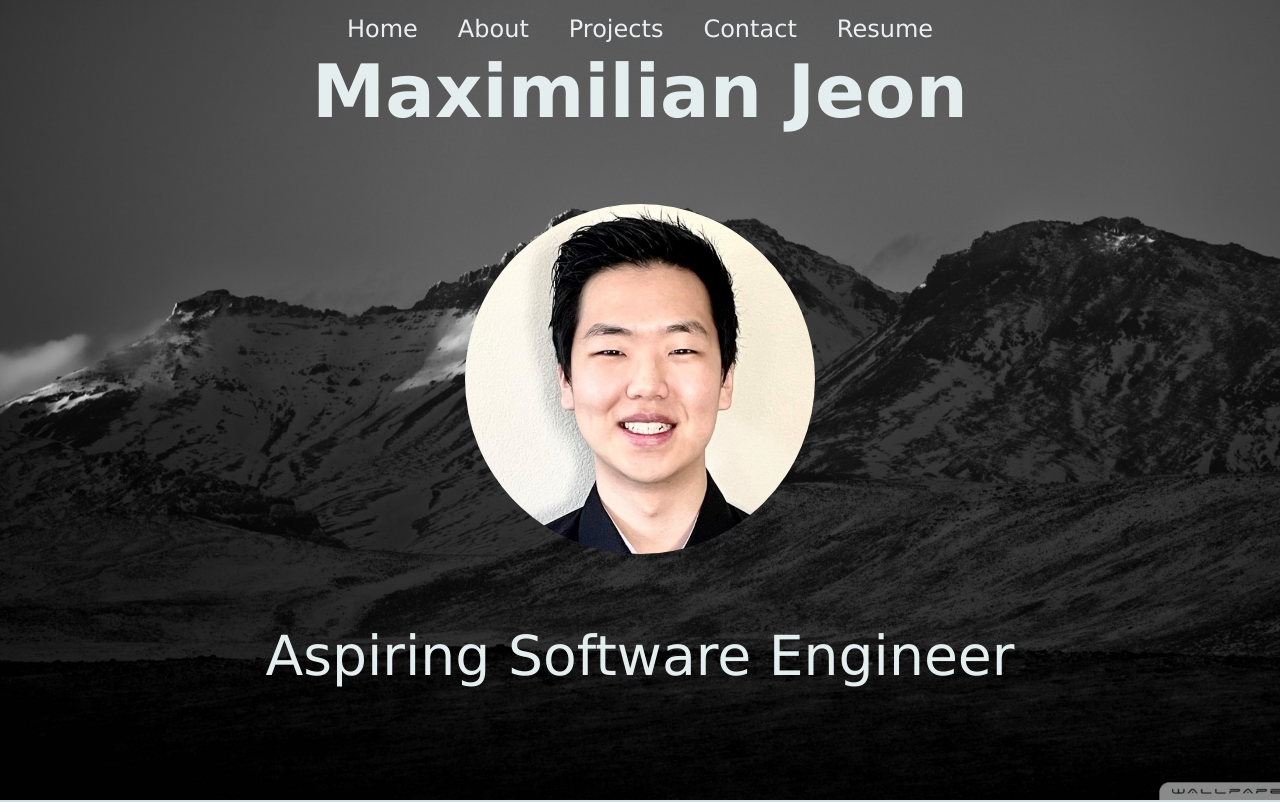
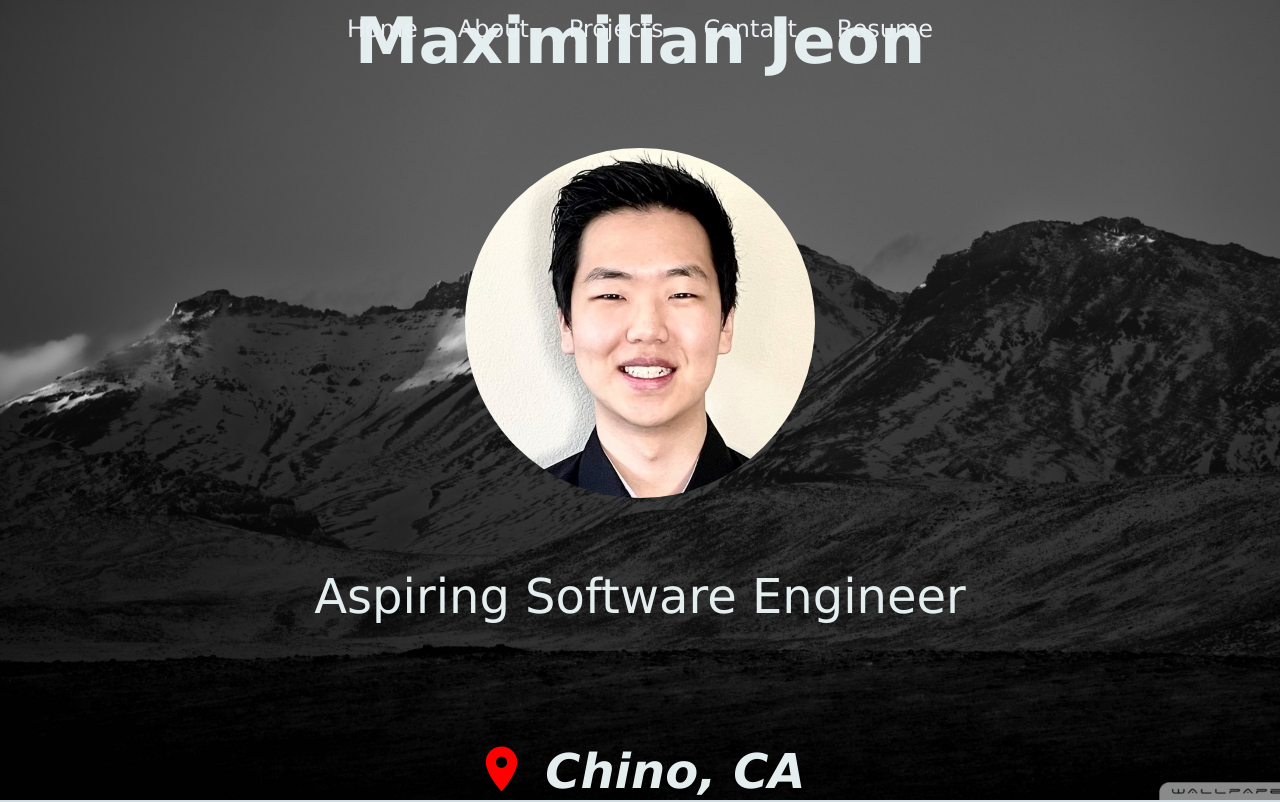
Before and after one commit to maxjeon97/personalSite, a plain HTML site: page index.html in a window 1280 px wide. Shown: the top 802 px of the page. Drawn offline with Linux system fonts and the light colour scheme.

Commit message:
some more changes

```diff
--- a/index.html
+++ b/index.html
@@ -24,7 +24,7 @@
         <h1 style="margin-bottom: 70px; font-weight: 600;">Maximilian Jeon</h1>
         <img src="PassportPhoto.JPEG" alt="Photo" class="photo">
         <h2 style="margin-top: 70px; font-weight: 500;">Aspiring Software Engineer</h2>
-        <h2 style="margin-top: 70px;"><i class="material-icons" style="color:red;font-size: 54px;position: relative; top:5px;">place</i> <em>Chino, CA</em></h2>
+        <h2 style="margin-top: 70px;"><i class="material-icons" style="color:red;font-size: 54px;position: relative; top:8px;">place</i> <em>Chino, CA</em></h2>
       </div>
     </div>
     <div class="about-me" id="about">
--- a/style.css
+++ b/style.css
@@ -59,10 +59,12 @@ li {
 
 .intro {
   display: flex;
+  height: 100%;
   align-items: center;
+  justify-content: center;
   flex-direction: column;
   color: rgb(228, 238, 238);
-  font-size: 2.3em;
+  font-size: 2em;
 }
 
 
```
